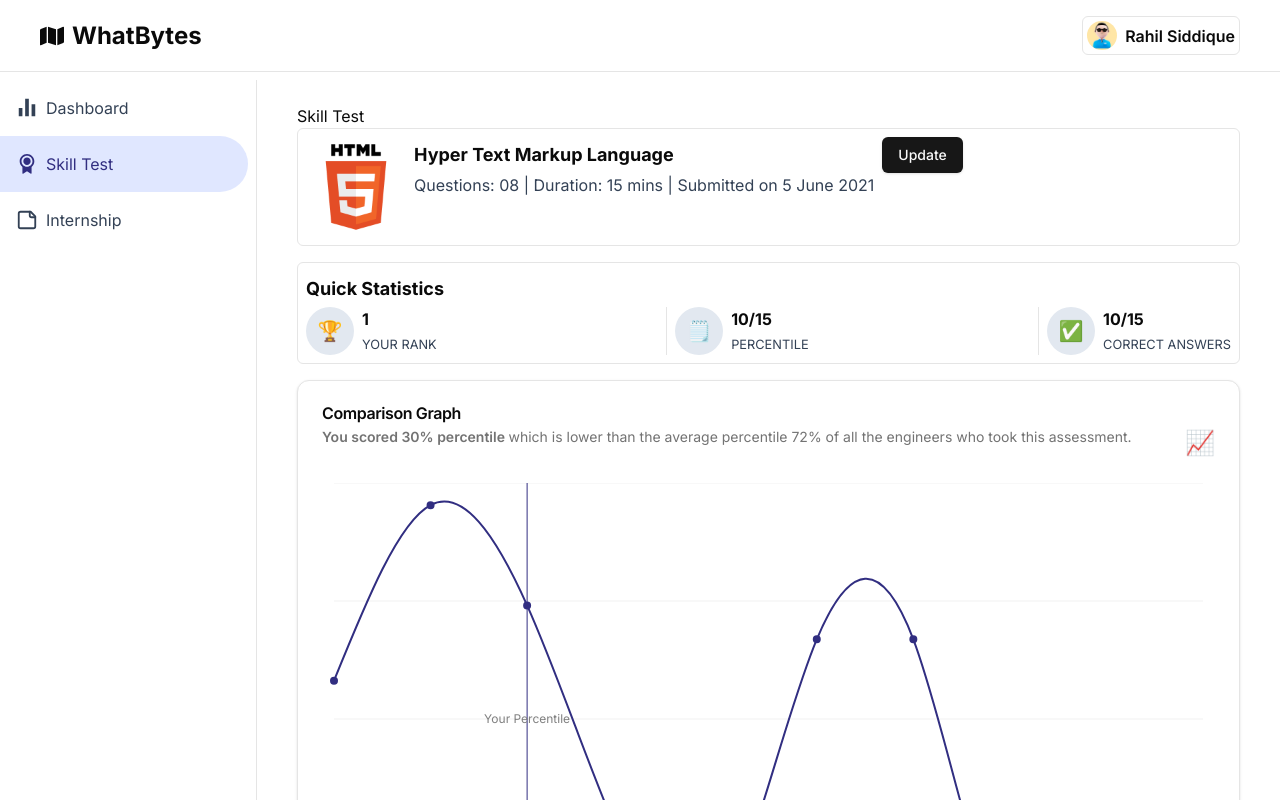
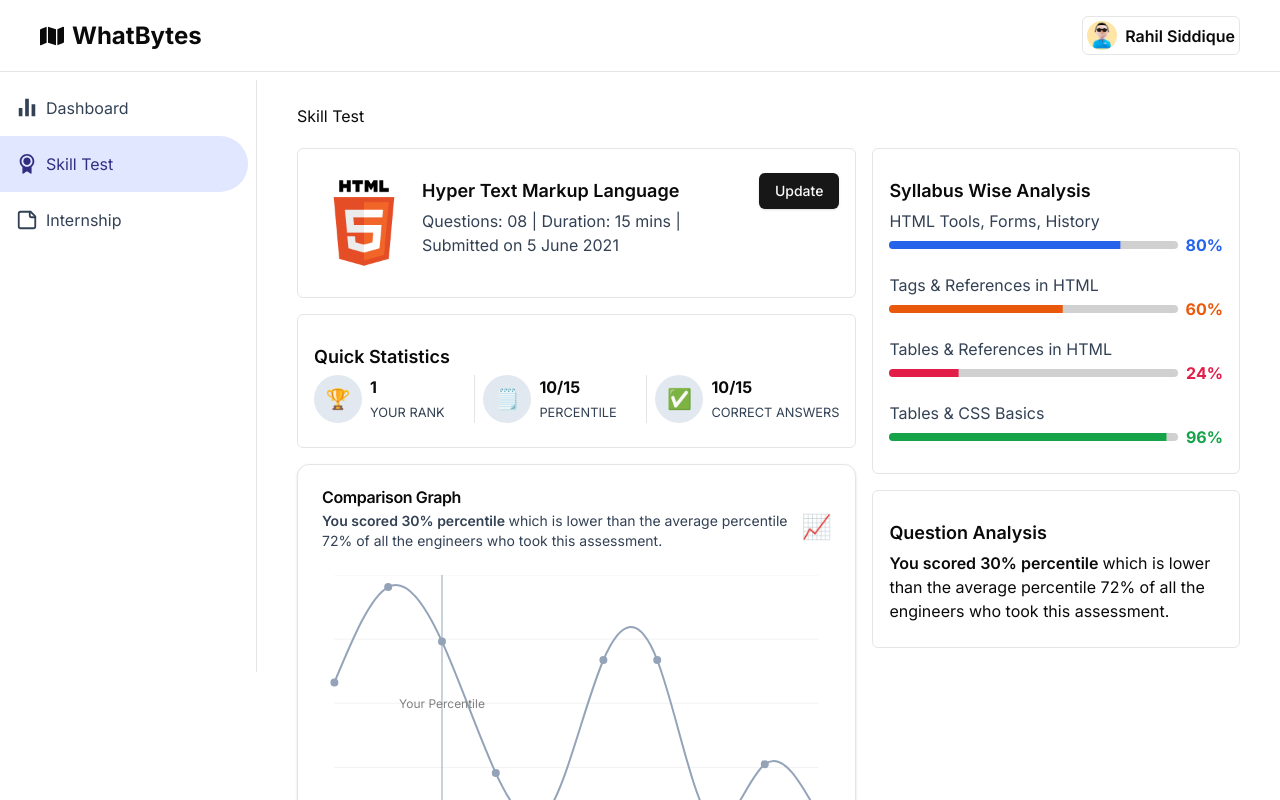
Before and after one commit to waynelogan/whatbytes-assessment, a Next.js app: page / in a window 1280 px wide. Shown: the top 800 px of the page. Built offline with nearby package versions, Linux system fonts and the light colour scheme.

Commit message:
updates layout

```diff
--- a/app/components/PercentileChart.tsx
+++ b/app/components/PercentileChart.tsx
@@ -31,7 +31,7 @@
 const chartConfig = {
   numOfStudents: {
     label: "Number of Students: ",
-    color: "#312e81",
+    color: "#94a3b8",
   }
 } satisfies ChartConfig
 
@@ -42,7 +42,7 @@
         <CardTitle>Comparison Graph</CardTitle>
         <CardDescription>
           <div className="flex justify-between">
-            <p>
+            <p className="text-slate-700">
               <span className="font-semibold">You scored 30% percentile </span>
               which is lower than the average percentile
               72% of all the engineers who took this assessment.
@@ -86,7 +86,7 @@
             />
             <ReferenceLine
               x={30}
-              stroke="#312e81"
+              stroke="#94a3b8"
               label={{ value: 'Your Percentile', position: 'center'}}
             />
           </LineChart>
--- a/app/layout.tsx
+++ b/app/layout.tsx
@@ -24,7 +24,6 @@
         <Navbar />
         <div className="
           grid grid-cols-10 divide-x pt-20
-          min-h-screen
 ">
           <Menu />
           {children}
--- a/app/page.tsx
+++ b/app/page.tsx
@@ -9,12 +9,16 @@
       col-span-8
       px-10 py-6
     ">
-      <h1>Skill Test</h1>
-      <div className="flex flex-col gap-4">
-        <div className="border rounded-md flex gap-2 w-full p-2">
+      <h1 className="mb-5">Skill Test</h1>
+      <div className="flex flex-col md:grid grid-cols-5 gap-4">
+        <div className="col-span-3 flex flex-col gap-4">
+          <div className="
+            border rounded-md
+            flex gap-2 w-full px-4 py-6
+          ">
             <Image src={'/html.png'} alt="html logo" width={100} height={40} />
             <div>
-            <h2 className="font-bold text-lg leading-loose">Hyper Text Markup Language</h2>
+              <h2 className="font-semibold text-lg leading-loose">Hyper Text Markup Language</h2>
               <p className="text-slate-700">Questions: 08 | Duration: 15 mins | Submitted on 5 June 2021</p>
             </div>
             <Button>
@@ -22,9 +26,10 @@
             </Button>
           </div>
           <div className="
-          border p-2 rounded-md
+            border rounded-md
+            px-4 py-6
           ">
-          <h2 className="font-bold text-lg leading-loose">Quick Statistics</h2>
+            <h2 className="font-semibold text-lg leading-loose">Quick Statistics</h2>
             <div className="flex justify-between divide-x">
               <div className="flex gap-2">
                 <div className="
@@ -64,11 +69,18 @@
               </div>
             </div>
           </div>
+          <div className="
+            h-32
+          ">
             <PercentileChart />
+          </div>
+        </div>
+        <div className="col-span-2 flex flex-col gap-4">
           <div className="
-          border py-2 px-4 rounded-md
+            border rounded-md w-full
+            px-4 py-6
           ">
-          <h2 className="font-bold text-lg leading-loose">Syllabus Wise Analysis</h2>
+            <h2 className="font-semibold text-lg leading-loose">Syllabus Wise Analysis</h2>
             <div className="
             text-slate-700
               flex flex-col gap-4
@@ -103,7 +115,20 @@
               </div>
             </div>
           </div>
+          <div className="
+            border  rounded-md
+            px-4 py-6
+          ">
+            <h2 className="font-semibold text-lg leading-loose">Question Analysis</h2>
+            <p>
+              <span className="font-semibold">You scored 30% percentile </span>
+              which is lower than the average percentile
+              72% of all the engineers who took this assessment.
+            </p>
           </div>
+        </div>
+      </div>
+
     </div>
   )
 }
```
Lines whose indentation alone changed are shown as unchanged.
